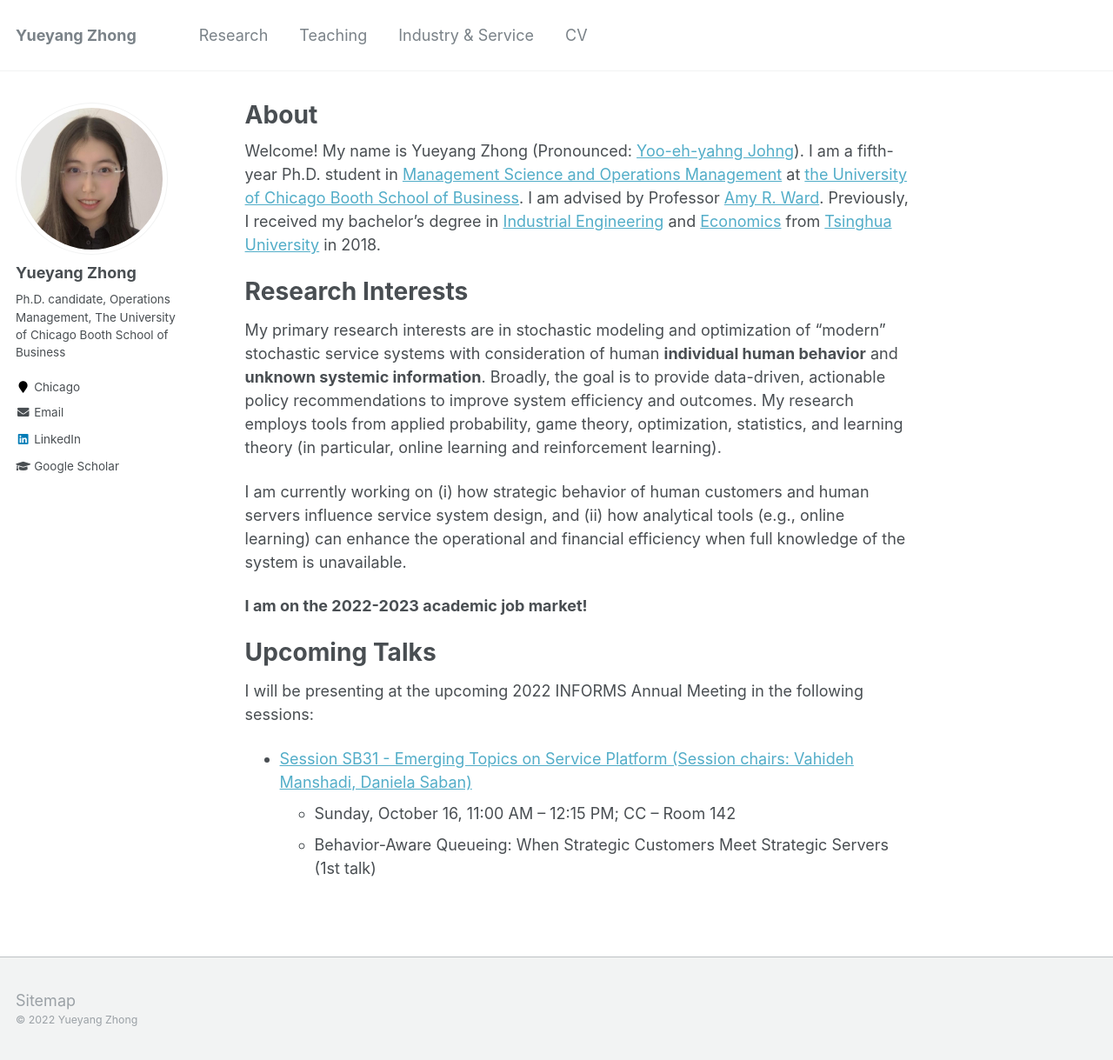
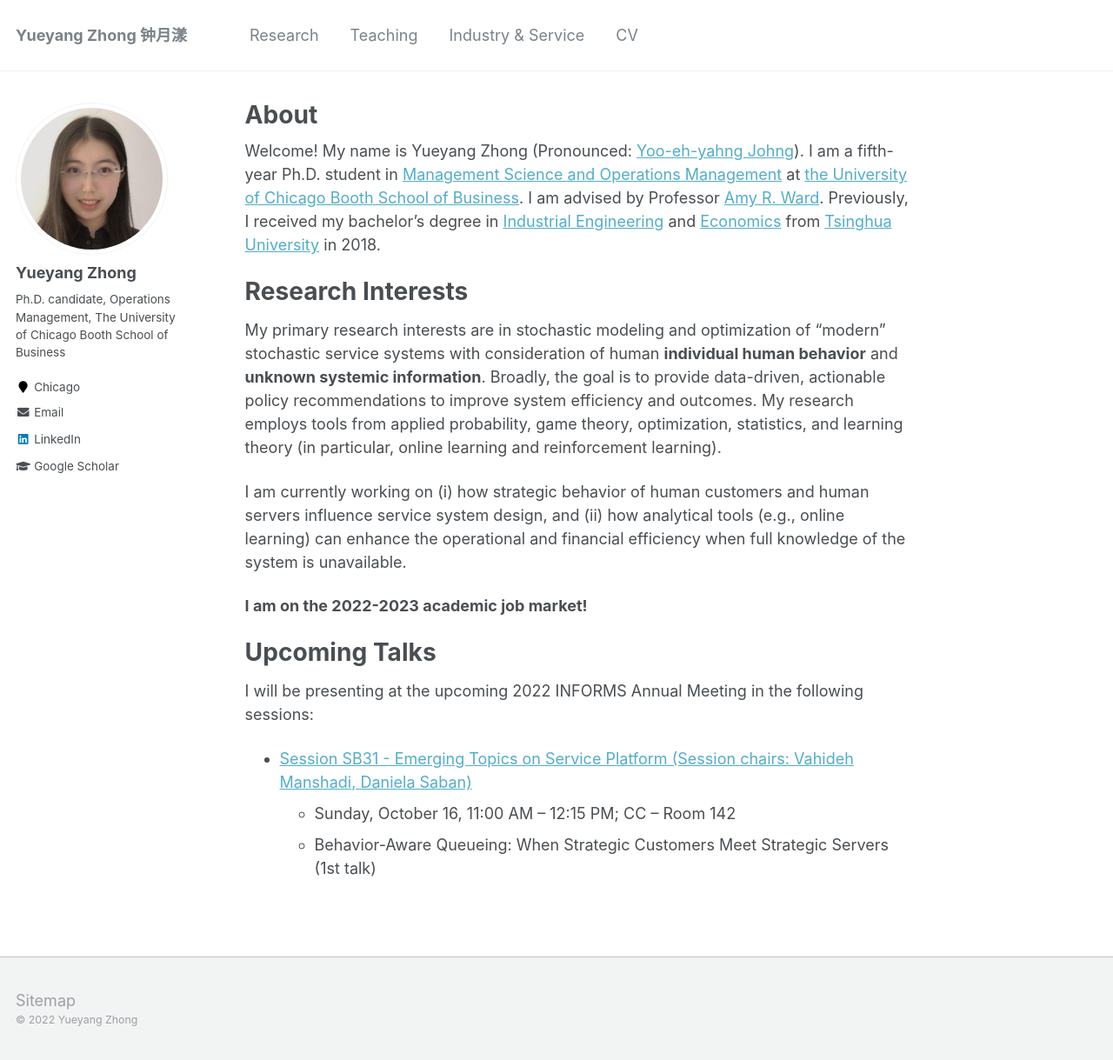
Before and after one commit to alicemengqi/site, a Jekyll site: the page built from _pages/about.md, in a window 1280 px wide and 1219 px high. Shown: the whole window at 87% size. Built offline with Jekyll 4.4.1, drawn with Linux system fonts in a browser that asks for light colours.

Commit message:
Update _config.yml

```diff
--- a/_config.yml
+++ b/_config.yml
@@ -7,7 +7,7 @@
 
 # Site Settings
 locale                   : "en-US"
-title                    : "Yueyang Zhong"
+title                    : "Yueyang Zhong  钟月漾"
 title_separator          : "-"
 name                     : &name "Yueyang Zhong"
 description              : &description "Ph.D. candidate, Operations Management, The University of Chicago Booth School of Business"
```
